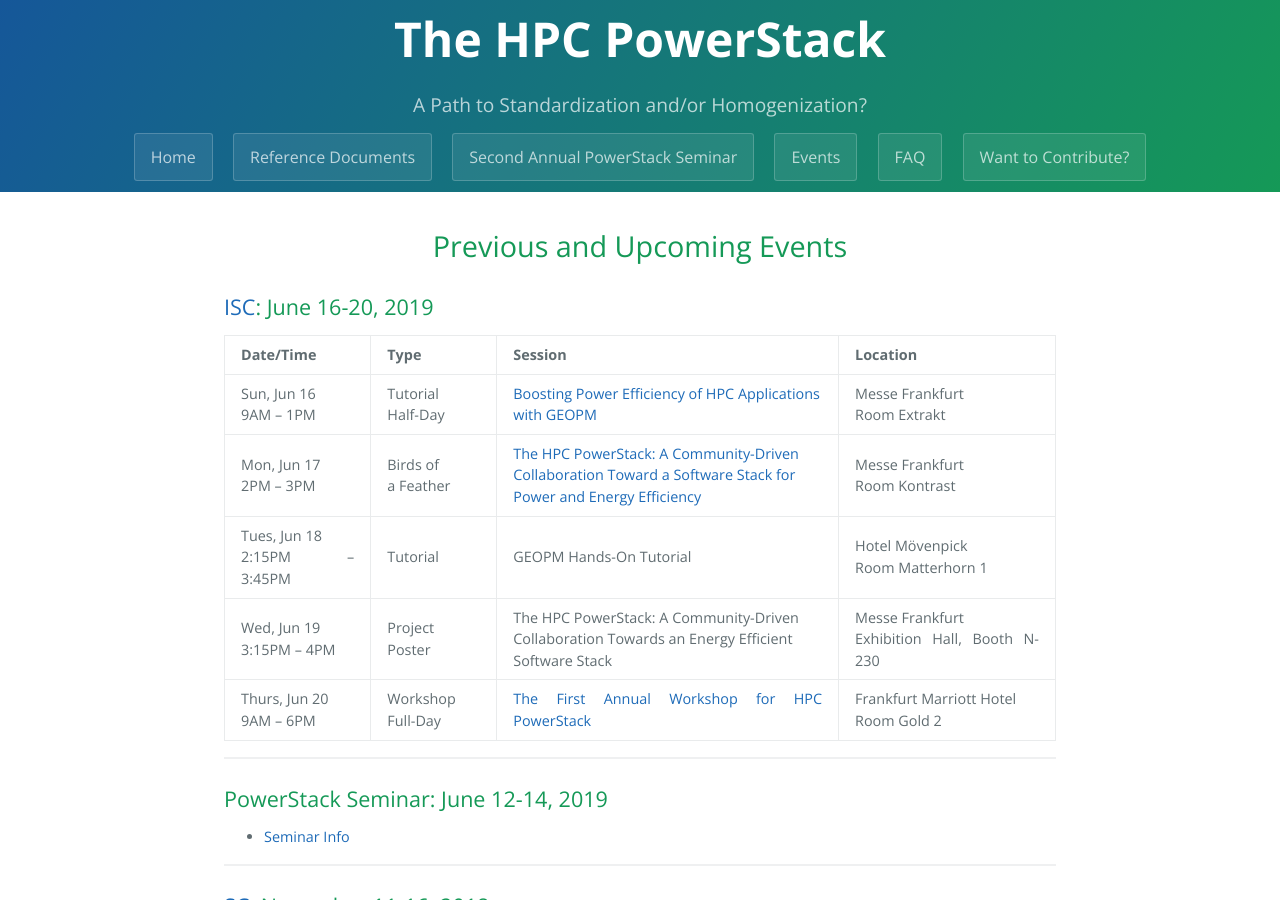
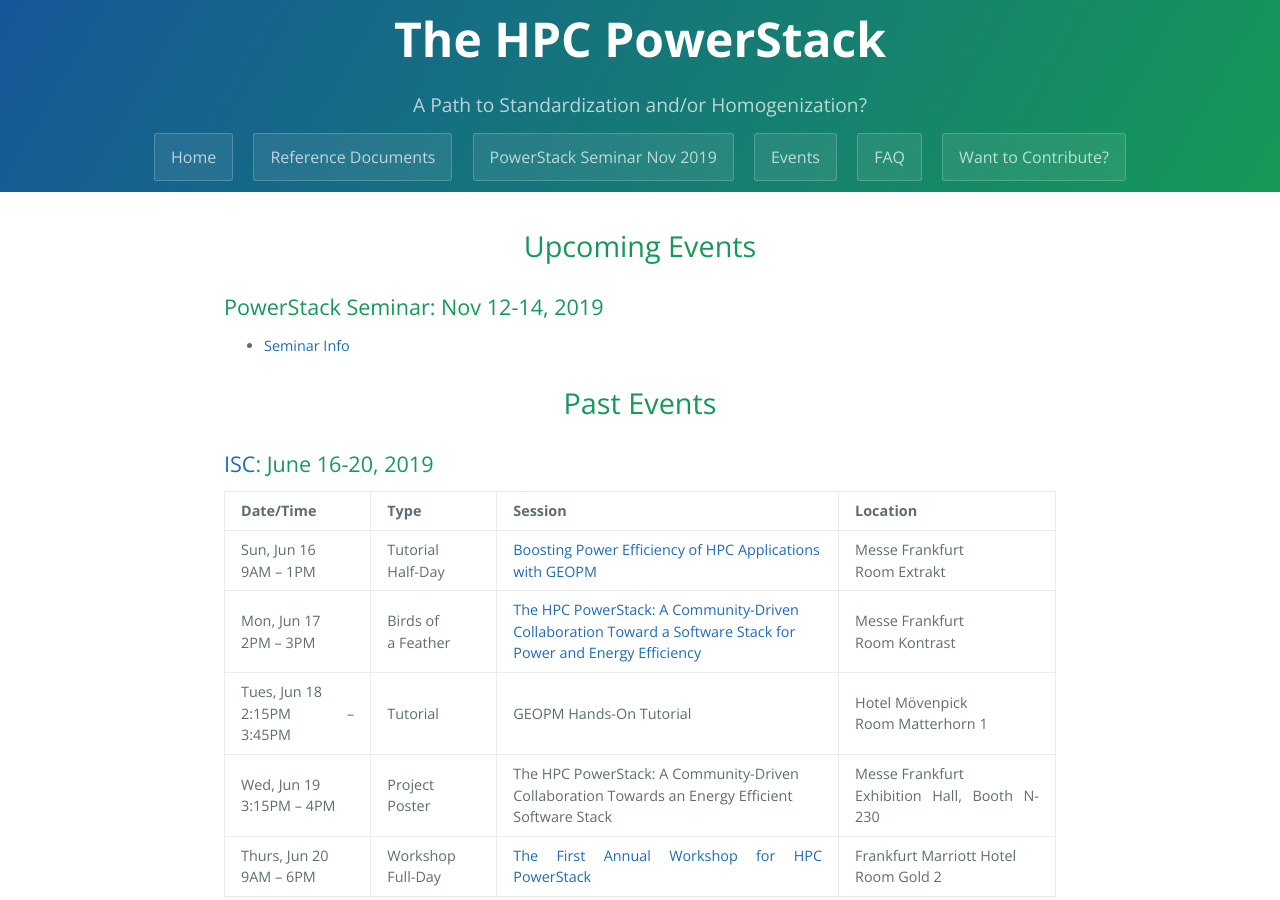
Before and after one commit to HPCPowerStack/hpcpowerstack.github.io, a Jekyll site: the page built from events.md, in a window 1280 px wide and 900 px high. Built offline with Jekyll 4.4.1, drawn with Linux system fonts in a browser that asks for light colours; the repository's description, which GitHub fills in, is left out.

Commit message:
Create landing page for Nov 2019 Denver seminar
Archive LRZ June 2019 seminar pages

```diff
--- a/_layouts/default.html
+++ b/_layouts/default.html
@@ -19,7 +19,7 @@
 
 	<a href="index.html" class="btn">Home</a>
 	<a href="proto.html" class="btn">Reference Documents</a>
-	<a href="seminar.html" class="btn">Second Annual PowerStack Seminar</a>
+	<a href="powerstack-nov19.html" class="btn">PowerStack Seminar Nov 2019</a>
 	<a href="events.html" class="btn">Events</a>
 	<a href="faq.html" class="btn">FAQ</a>
 	<a href="contributions.html" class="btn">Want to Contribute?</a>
--- a/events.md
+++ b/events.md
@@ -1,7 +1,12 @@
 ---
 layout: default
 ---
-<h1 align="center">Previous and Upcoming Events</h1>
+<h1 align="center">Upcoming Events</h1>
+
+## PowerStack Seminar: Nov 12-14, 2019
+* [Seminar Info](powerstack-nov19.html)
+
+<h1 align="center">Past Events</h1>
 
 ## [ISC](https://isc-hpc.com): June 16-20, 2019
 
@@ -16,7 +21,7 @@ layout: default
 ---
 
 ## PowerStack Seminar: June 12-14, 2019
-* [Seminar Info](seminar.html)
+* [Seminar Info](lrz19.html)
 
 ---
 
```
Also changed, not shown: lrz19.md (renamed from seminar.md, +2 -3 lines), powerstack-nov19.md (added, +31 -0 lines), images/denver.jpg (added), 3 other files.
